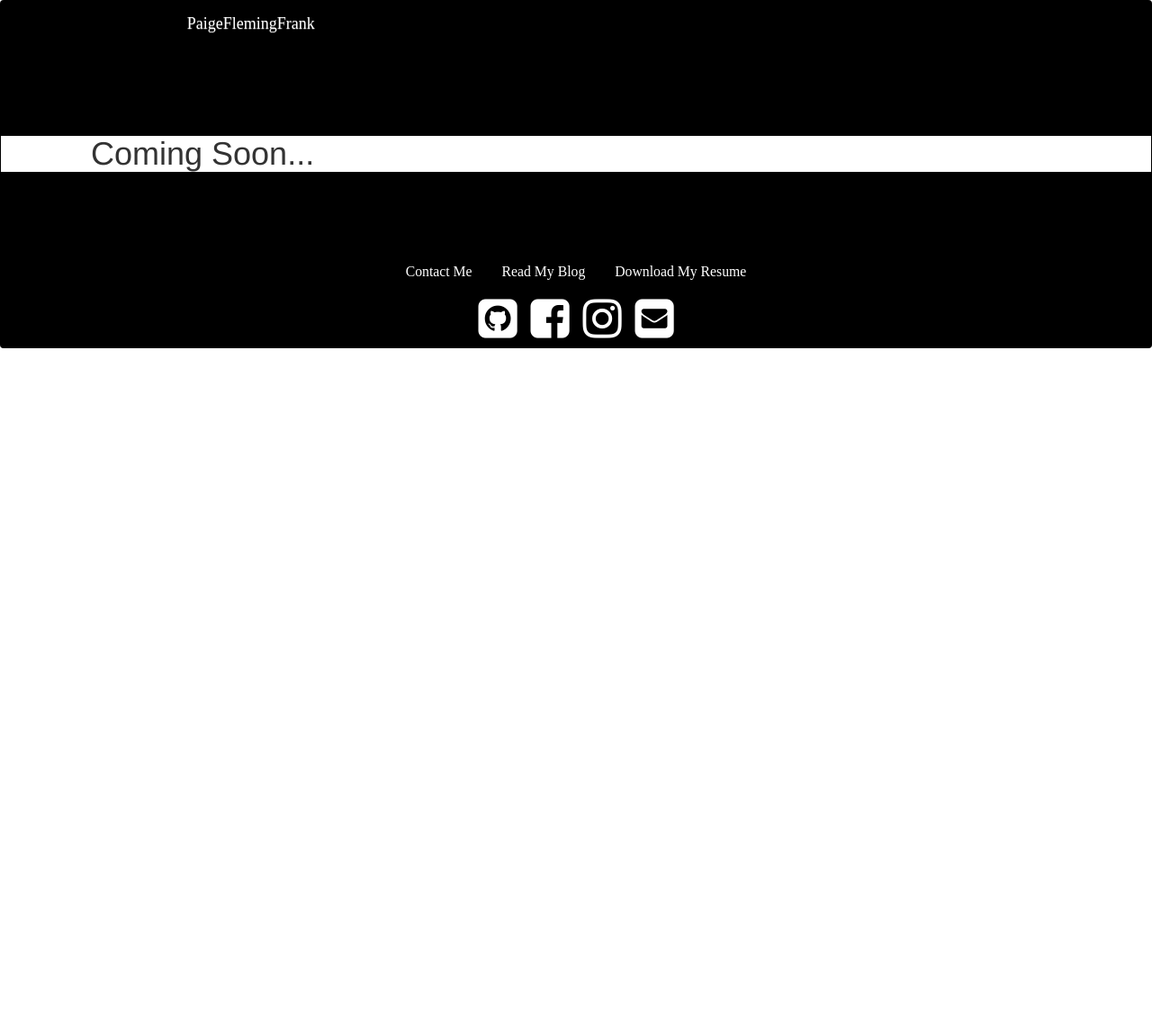
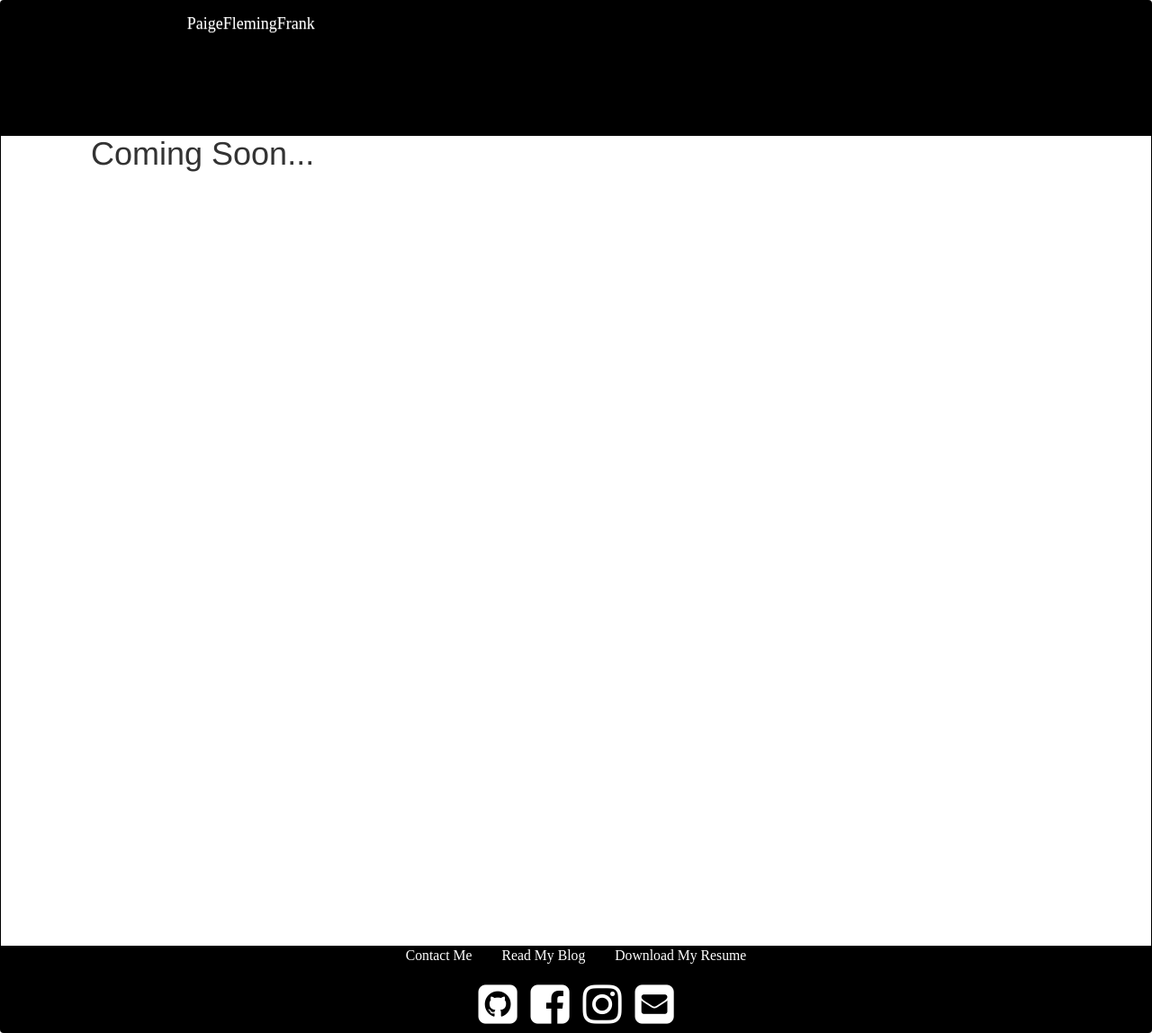
Before and after one commit to pfrank7/pfrank7.github.io, a Jekyll site: the page built from Contact.html, in a window 1280 px wide. Shown: the whole page at 90% size. Built offline with Jekyll 4.4.1, drawn with Linux system fonts in a browser that asks for light colours; nearby versions of some CDN libraries; before the commit the page ends 900 px from its top, so only the background shows below that.

Commit message:
Update Contact.html

```diff
--- a/Contact.html
+++ b/Contact.html
@@ -2,6 +2,6 @@
 layout: default
 title: Paige Frank
 ---
-<div>
+<div style = "height: 100vh">
 <h1 style = "margin: 100px" > Coming Soon... </h1>
 </div>
```
